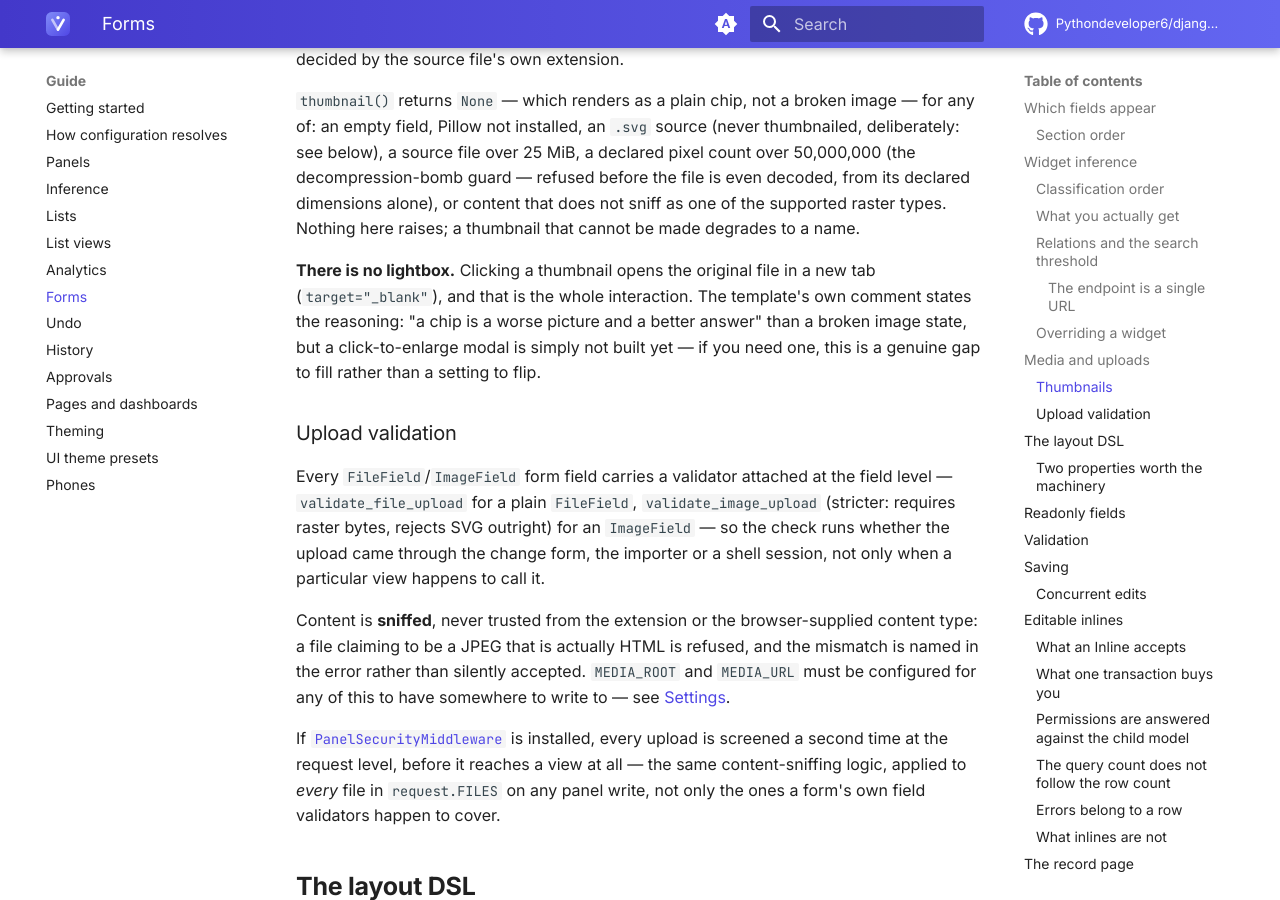
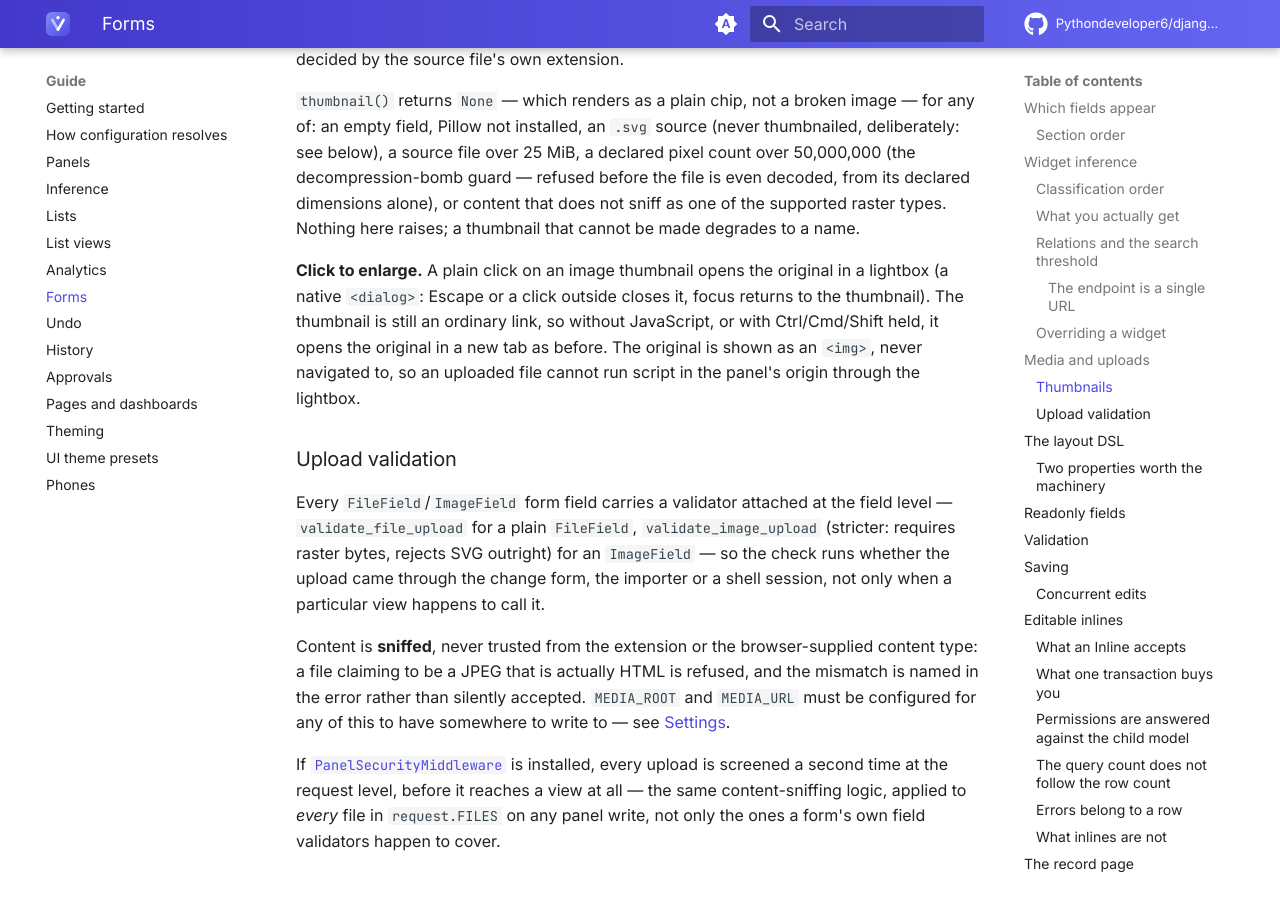
Before and after one commit to Pythondeveloper6/django-vantage, an MkDocs documentation site: the page built from docs/forms.md, in a window 1280 px wide and 900 px high, scrolled down 7281 px. Built offline with MkDocs 1.6.1 and Material for MkDocs 9.7.7, drawn with Linux system fonts in a browser that asks for light colours; comment, search, counter and statistics services are not loaded.

Commit message:
feat: click-to-enlarge lightbox for image thumbnails; database-selectable test settings

```diff
--- a/docs/forms.md
+++ b/docs/forms.md
@@ -278,11 +278,12 @@
 its declared dimensions alone), or content that does not sniff as one of the supported
 raster types. Nothing here raises; a thumbnail that cannot be made degrades to a name.
 
-**There is no lightbox.** Clicking a thumbnail opens the original file in a new tab
-(`target="_blank"`), and that is the whole interaction. The template's own comment
-states the reasoning: "a chip is a worse picture and a better answer" than a broken
-image state, but a click-to-enlarge modal is simply not built yet — if you need one,
-this is a genuine gap to fill rather than a setting to flip.
+**Click to enlarge.** A plain click on an image thumbnail opens the original in a
+lightbox (a native `<dialog>`: Escape or a click outside closes it, focus returns to the
+thumbnail). The thumbnail is still an ordinary link, so without JavaScript, or with
+Ctrl/Cmd/Shift held, it opens the original in a new tab as before. The original is
+shown as an `<img>`, never navigated to, so an uploaded file cannot run script in the
+panel's origin through the lightbox.
 
 ### Upload validation
 
--- a/src/vantage/templates/vantage/base.html
+++ b/src/vantage/templates/vantage/base.html
@@ -198,6 +198,7 @@
 <script src="{% url 'vantage:jsi18n' %}"></script>
 <script src="{% static 'vantage/vantage-i18n-fallback.js' %}"></script>
 <script src="{% static 'vantage/vantage.js' %}" defer></script>
+<script src="{% static 'vantage/vantage-lightbox.js' %}" defer></script>
 {% if may_reveal %}
   {% comment %} The reveal endpoint is a POST, so the page needs a CSRF token even when
      nothing else on it is a form. Masked values stay plain bullets without it. {% endcomment %}
--- a/src/vantage/templates/vantage/partials/thumb.html
+++ b/src/vantage/templates/vantage/partials/thumb.html
@@ -14,7 +14,7 @@
 {% endcomment %}{% spaceless %}
 {% if thumb %}
   {% if file_url %}
-    <a class="v-thumb" data-size="{{ size }}" href="{% asset file_url %}"
+    <a class="v-thumb" data-size="{{ size }}" data-lightbox href="{% asset file_url %}"
        target="_blank" rel="noopener noreferrer" title="{{ file_name }}">
       <img src="{% asset thumb.url %}" width="{{ thumb.width }}" height="{{ thumb.height }}"
            alt="{{ alt }}" loading="lazy" decoding="async">
```
Also changed, not shown: CHANGELOG.md (+5 -0 lines), docs/faq.md (+0 -1 lines), src/vantage/static/vantage/vantage-lightbox.js (added, +67 -0 lines), src/vantage/static/vantage/vantage.css (+26 -0 lines), 2 other files.
